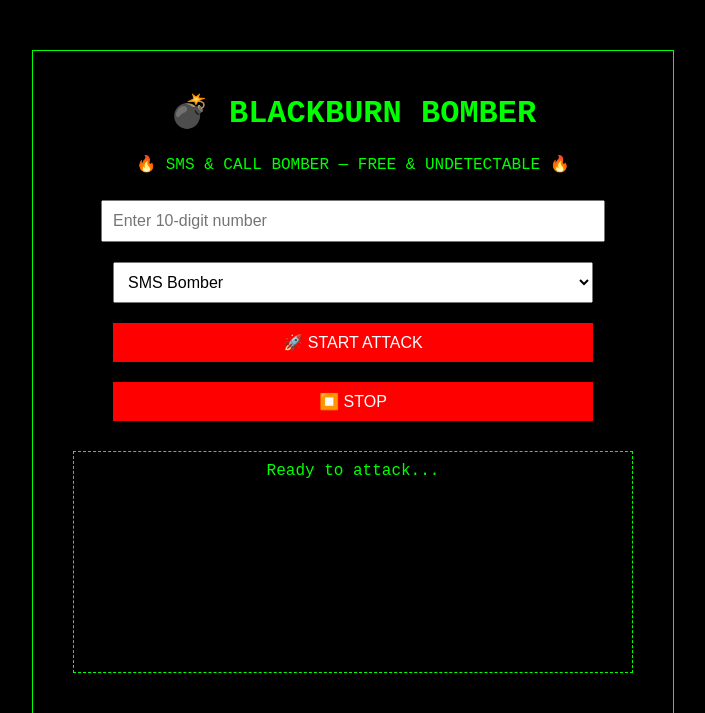
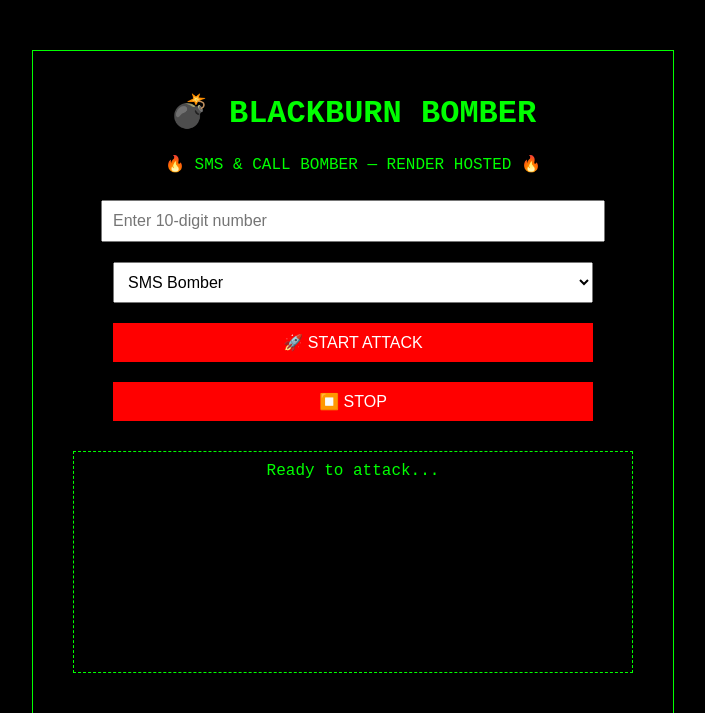
Before and after one commit to Anandsinghsarkar/Bomber, a Flask app: page / in a window 1280 px wide. Shown: the top 713 px of the page, without its empty margins (287-992 px from the left). Run offline with Flask 3, Linux system fonts and the light colour scheme.

Commit message:
Update description text in index.html

```diff
--- a/templates/index.html
+++ b/templates/index.html
@@ -15,7 +15,7 @@
 <body>
     <div class="container">
         <h1>💣 BLACKBURN BOMBER</h1>
-        <p>🔥 SMS & CALL BOMBER — FREE & UNDETECTABLE 🔥</p>
+        <p>🔥 SMS & CALL BOMBER — RENDER HOSTED 🔥</p>
 
         <input type="text" id="phone" placeholder="Enter 10-digit number" maxlength="10">
 
```
